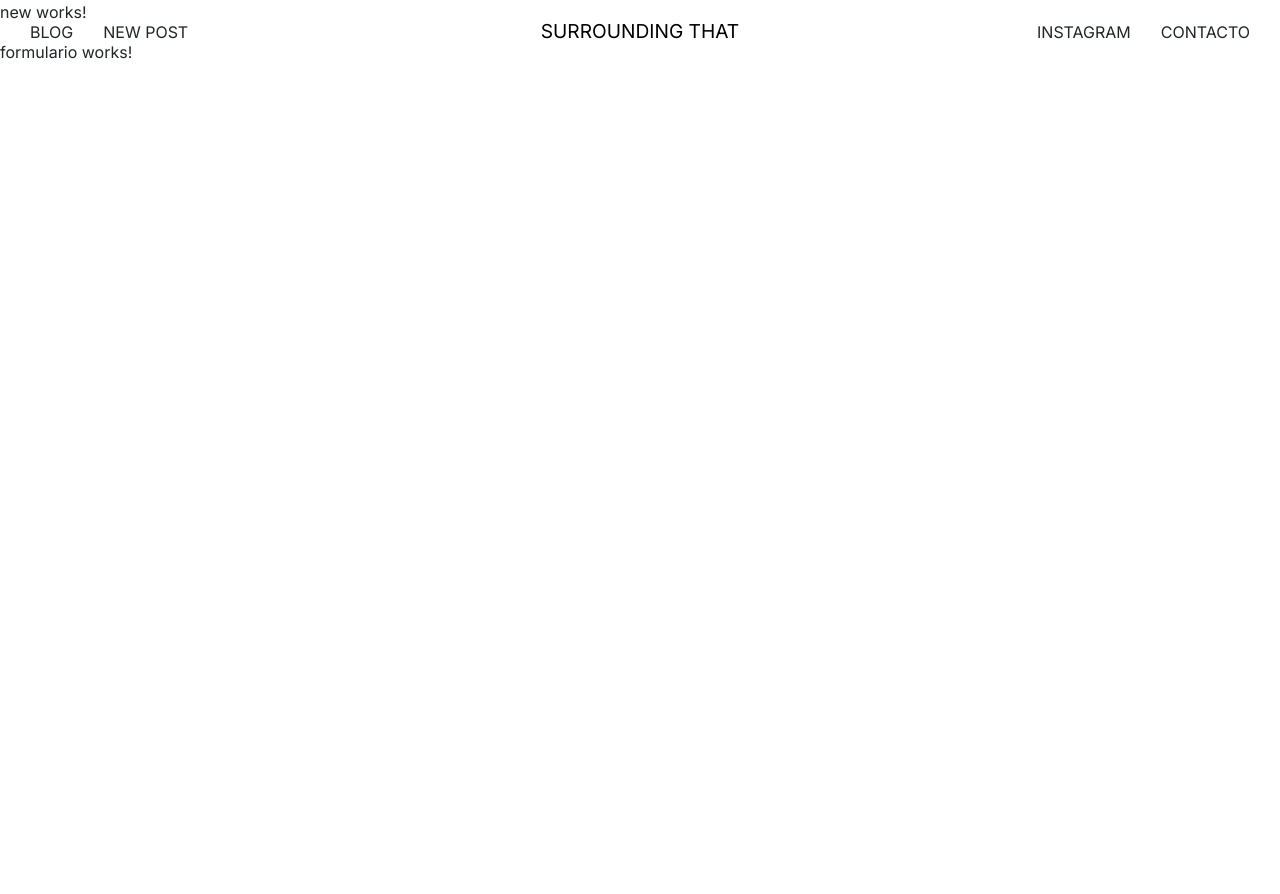
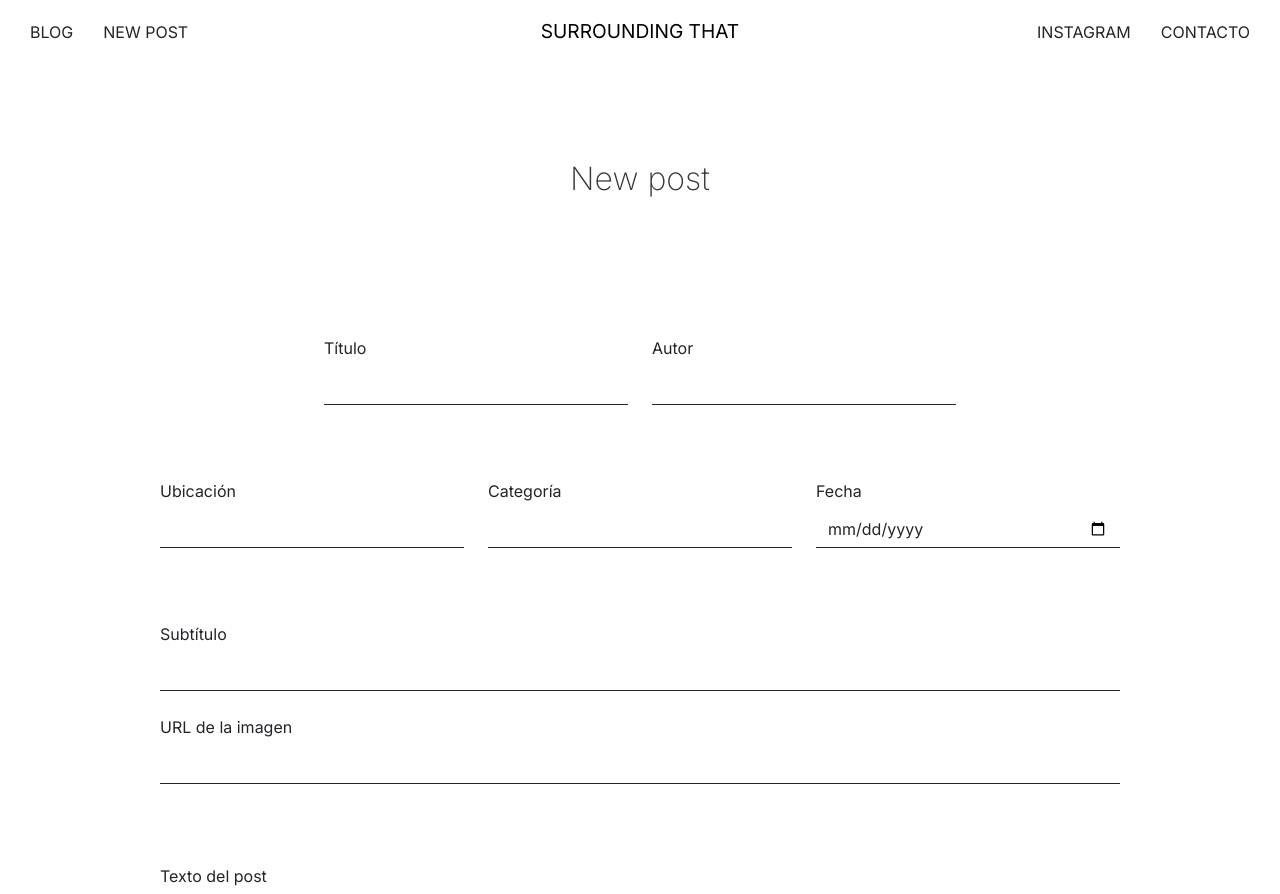
Before and after one commit to AndresPLS/practica_angular_blog_andres-polo, an Angular app: page /new-post in a window 1280 px wide. Shown: the top 894 px of the page. Before the commit the page ends 800 px from the top, so only its background shows below. Built offline with nearby package versions, Linux system fonts and the light colour scheme.

Commit message:
Formulario - Maquetación y estilos de formulario

```diff
--- a/src/app/app.module.ts
+++ b/src/app/app.module.ts
@@ -9,6 +9,7 @@ import { ListaPostsComponent } from './components/lista-posts/lista-posts.compon
 import { FormularioComponent } from './components/formulario/formulario.component';
 import { NavBarComponent } from './components/nav-bar/nav-bar.component';
 import { DetallePostComponent } from './pages/detalle-post/detalle-post.component';
+import { ReactiveFormsModule } from '@angular/forms';
 
 @NgModule({
   declarations: [
@@ -22,7 +23,8 @@ import { DetallePostComponent } from './pages/detalle-post/detalle-post.componen
   ],
   imports: [
     BrowserModule,
-    AppRoutingModule
+    AppRoutingModule,
+    ReactiveFormsModule
   ],
   providers: [],
   bootstrap: [AppComponent]
--- a/src/app/components/formulario/formulario.component.css
+++ b/src/app/components/formulario/formulario.component.css
@@ -0,0 +1,68 @@
+.containerForm {
+    padding: 30px 0 100px 0;
+    max-height: 70%;
+    max-width: 75vw;
+    margin: 0 auto;
+}
+
+h2 {
+
+    padding: 130px 0px;
+    font-size: 2em;
+    font-weight: 200;
+    text-align: center;
+
+    color: rgb(56, 56, 56);
+}
+
+input {
+
+    border-color: var(--grey-secondary-color);
+
+
+    &.editLine {
+        border-radius: 0px;
+        border-left: 0px;
+        border-right: 0px;
+        border-top: 0px;
+        border-bottom-color: var(--grey-secondary-color);
+    }
+}
+
+.calendarCheckbox {
+    justify-content: center;
+    margin-bottom: 50px;
+
+}
+
+.bloqueSeparado {
+    margin-top: 50px;
+    margin-bottom: 80px;
+}
+
+textarea {
+    border-color: var(--grey-secondary-color);
+}
+
+.btn-success {
+    margin-top: 10px;
+    background-color: rgb(56, 56, 56);
+    border-color: rgb(56, 56, 56);
+
+    &:hover {
+        color: var(--bs-btn-hover-color);
+        background-color: rgb(0, 0, 0);
+        border-color: rgb(0, 0, 0);
+    }
+}
+
+
+input.editLine:focus,
+input.editLine:focus {
+
+    outline: 0;
+    outline-width: 1px;
+    box-shadow: none;
+    -moz-box-shadow: none;
+    -webkit-box-shadow: none;
+}
--- a/src/app/components/formulario/formulario.component.html
+++ b/src/app/components/formulario/formulario.component.html
@@ -1 +1,57 @@
-<p>formulario works!</p>
+<div class="containerForm">
+    <h2>New post</h2>
+
+
+    <form [formGroup]="formulario" (ngSubmit)="addFormulario()">
+        <div class="row calendarCheckbox ">
+
+            <div class="mb-4  col-md-4 col-xs-12">
+                <label class="form-label">Título</label>
+                <input type="text" class="form-control editLine" formControlName="titulo">
+            </div>
+            <div class="mb-4  col-md-4 col-xs-12">
+                <label class="form-label">Autor</label>
+                <input type="text" class="form-control editLine" formControlName="autor">
+            </div>
+
+
+        </div>
+
+        <div class="row">
+            <div class="mb-4 col-xl-4 col-md-4">
+                <label class="form-label">Ubicación</label>
+                <input type="text" class="form-control  editLine" formControlName="ubicacion">
+            </div>
+            <div class="mb-4 col-xl-4 col-md-4">
+                <label class="form-label">Categoría</label>
+                <input type="text" class="form-control  editLine" formControlName="categoria">
+            </div>
+
+            <div class="mb-4 col-xl-4 col-md-4">
+                <label class="form-label">Fecha</label>
+                <input type="date" class="form-control  editLine" formControlName="fecha">
+            </div>
+        </div>
+
+        <div>
+            <div class="bloqueSeparado">
+                <div class="mb-4">
+                    <label class="form-label editLine">Subtítulo</label>
+                    <input type="text" class="form-control editLine" formControlName="subtitulo">
+                </div>
+                <div class="mb-4">
+                    <label class="form-label editLine">URL de la imagen</label>
+                    <input type="text" class="form-control editLine" formControlName="imagen">
+                </div>
+            </div>
+            <div class="mb-4">
+                <label for="Textarea1" class="form-label">Texto del post</label>
+                <textarea class="form-control" id="Textarea1" rows="8" formControlName="texto"
+                    formControlName="texto"></textarea>
+            </div>
+        </div>
+
+        <button class="btn btn-success">Send</button>
+    </form>
+
+</div>
--- a/src/app/components/formulario/formulario.component.ts
+++ b/src/app/components/formulario/formulario.component.ts
@@ -16,14 +16,22 @@ export class FormularioComponent {
 
   constructor() {
     this.formulario = new FormGroup({
-
       titulo: new FormControl(),
       subtitulo: new FormControl(),
-
+      autor: new FormControl(),
+      imagen: new FormControl(),
+      texto: new FormControl(),
+      fecha: new FormControl(),
+      categoria: new FormControl(),
+      ubicacion: new FormControl(),
 
     })
 
 
   }
 
+  addFormulario() {
+    this.PostService.metodoCreate(this.formulario.value)
+  }
+
 }
--- a/src/app/pages/new/new.component.html
+++ b/src/app/pages/new/new.component.html
@@ -1,4 +1 @@
-<p>new works!</p>
-
-
 <formulario></formulario>
```
